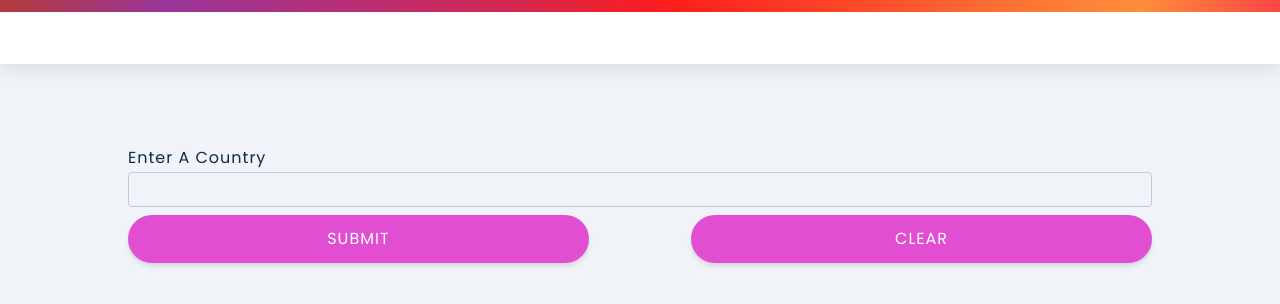
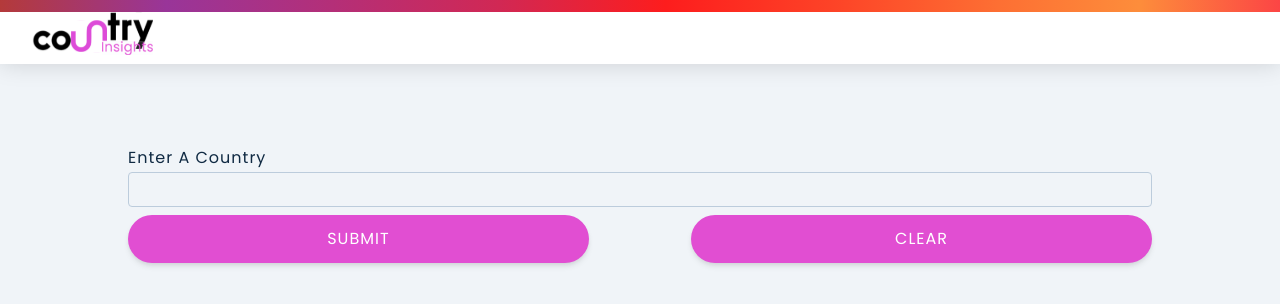
Before and after one commit to Hallelujah78/BICodingChallenge, a React (Create React App) app in the folder client/: page / in a window 1280 px wide. Shown: the top 304 px of the page. Built offline with nearby package versions, Linux system fonts and the light colour scheme.

Commit message:
Project Update
Added an interesting logo to my Navbar. Maybe I've gone too far? Logo not great, but since it's cobbled together from screenshots, it's actually fairly pleasant.

```diff
--- a/client/src/components/Navbar.js
+++ b/client/src/components/Navbar.js
@@ -1,16 +1,23 @@
 import styled from "styled-components";
-
+import image from "../assets/images/CI.svg";
 const Navbar = () => {
   return (
     <Wrapper>
       <div className="gradient"></div>
-      <h3>Navbar</h3>
+      <div className="nav-container">
+        <img src={image} alt="country insights logo" />
+      </div>
     </Wrapper>
   );
 };
 export default Navbar;
 
 const Wrapper = styled.header`
+  .nav-container {
+    display: flex;
+    max-width: 95vw;
+    margin: 0 auto;
+  }
   box-shadow: 0px 0px 24px 0px rgba(0, 0, 0, 0.15);
   text-align: center;
   width: 100%;
```
Also changed, not shown: client/src/assets/images/CI.svg (added).
